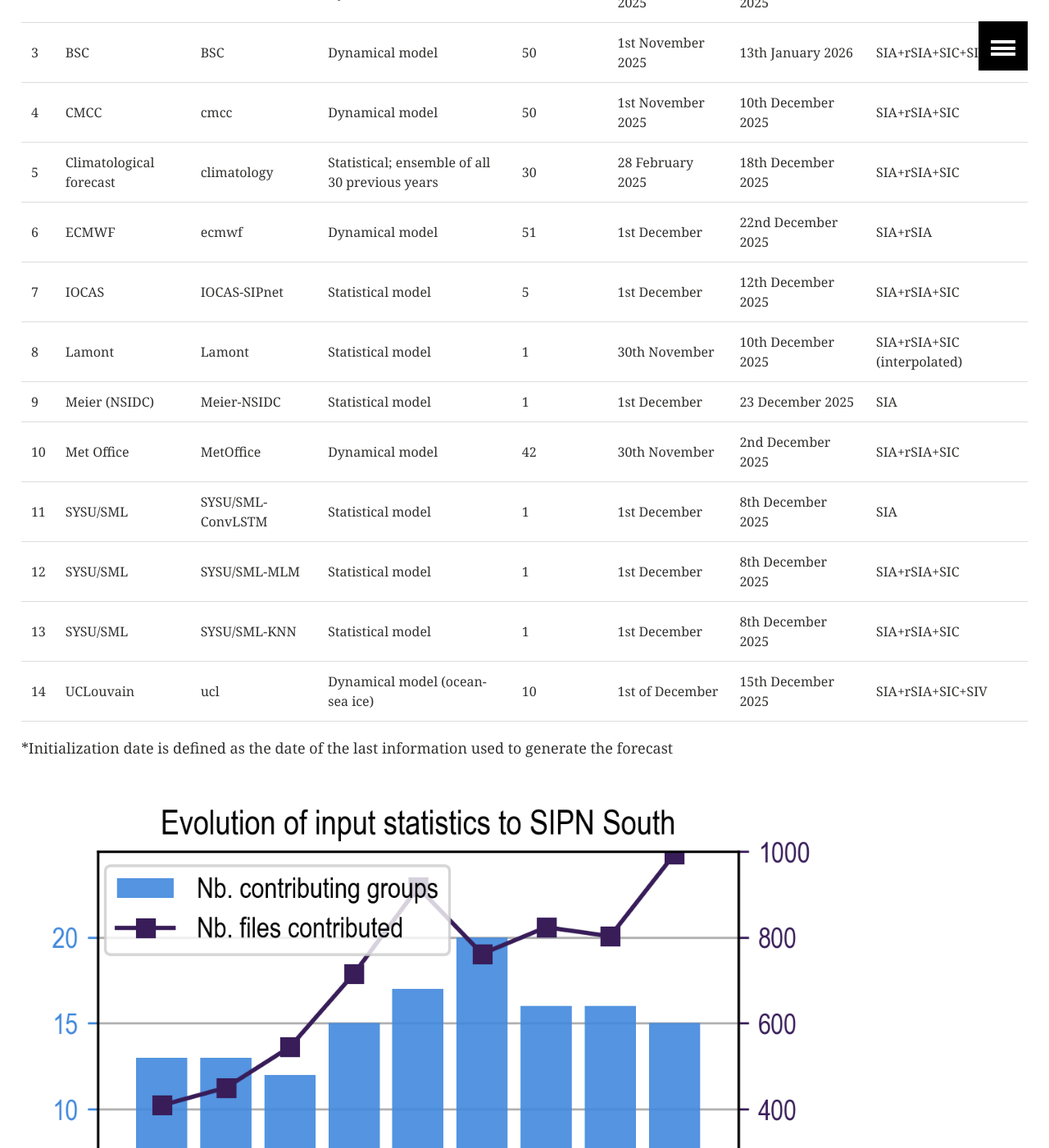
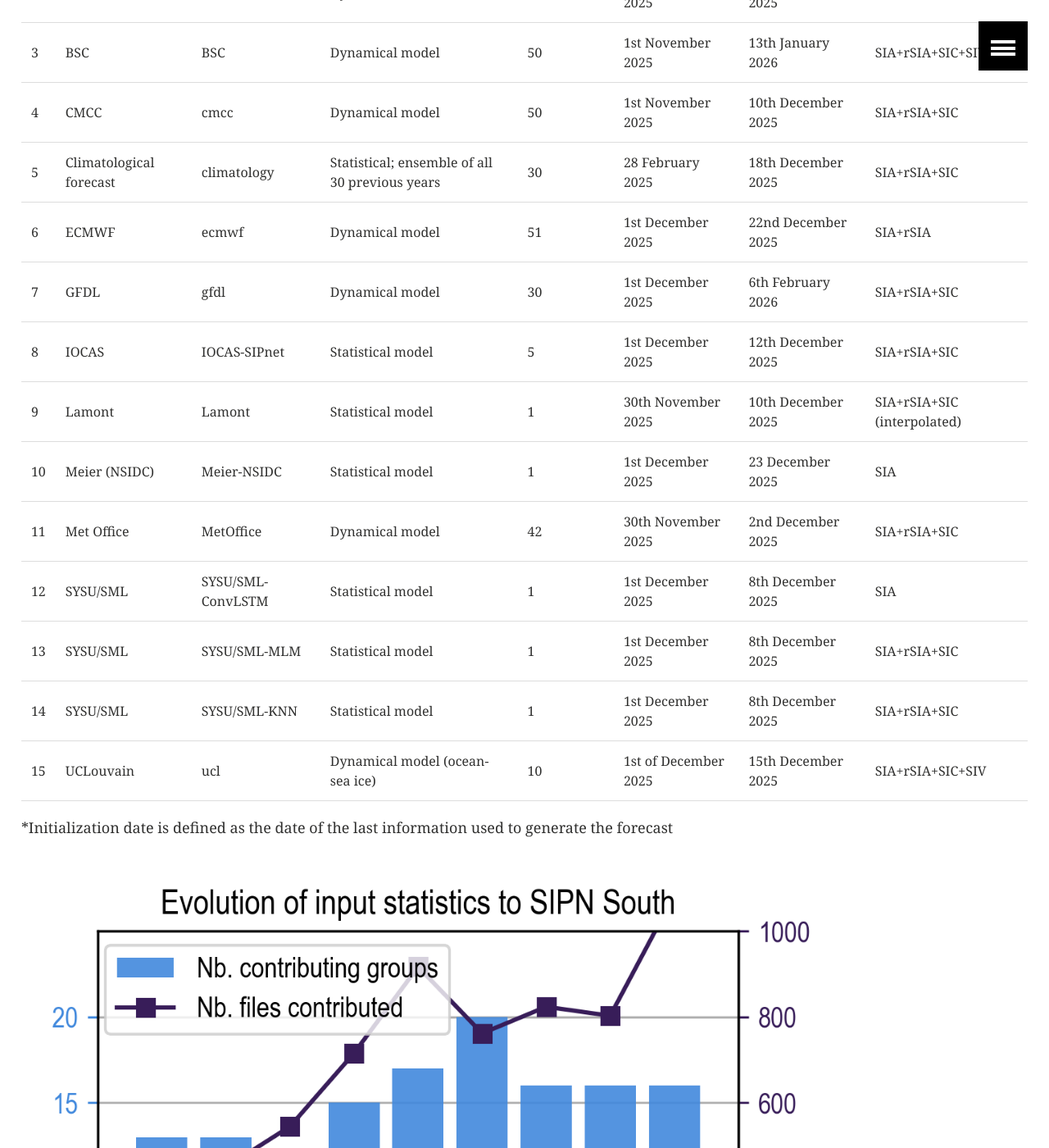
Before and after one commit to fmassonn/sipn-south.github.io, a Jekyll site: the page built from analyses.md, in a window 1280 px wide and 1400 px high, scrolled down 657 px. Shown: the whole window at 82% size. Built offline with Jekyll 4.4.1, drawn with Linux system fonts in a browser that asks for light colours; our own code applies the rules of GitHub Pages for plain Markdown files; some of the changed text lies outside the part shown.

Commit message:
update gfdl

```diff
--- a/analyses.md
+++ b/analyses.md
@@ -8,22 +8,23 @@ Due to the cessation of the production of the OSI-401-b product, the analyses fr
 
 We warmly thank the following groups for contributing a forecast this year:
 
-| # | Contributor name | Short name (in figures) | Forecasting method              | Ensemble size  | Initialization date* | Forecast submission date   | Diagnostics provided        |
+| # | Contributor name | Short name (in figures) | Forecasting method              | Ensemble size  | Initialization date* | Forecast reception date   | Diagnostics provided        |
 |---|------------------|-------------------------|---------------------------------|----------------|---------------------|-----------------------------|-----------------------------|
 | 1 | AWI              | AWI-CPS                 | Dynamical model                 | 30             | 30th November 2025  |  10th December 2025         | SIA+rSIA+SIC+SIV            |
 | 2 | BCCR             | BCCR                    | Dynamical model                 | 60             | 1st December 2025   |  22nd December 2025         | SIA+rSIA                    |
 | 3 | BSC              | BSC                     | Dynamical model                 | 50             | 1st November 2025   |  13th January 2026          | SIA+rSIA+SIC+SIV            |
 | 4 | CMCC             | cmcc                    | Dynamical model                 | 50             | 1st  November 2025  |  10th December 2025         | SIA+rSIA+SIC                |
 | 5 | Climatological forecast | climatology      | Statistical; ensemble of all 30 previous years | 30 | 28 February 2025 |  18th December 2025         | SIA+rSIA+SIC                |
-| 6 | ECMWF            | ecmwf                   | Dynamical model                 | 51             | 1st December        |  22nd December 2025         | SIA+rSIA                    |
-| 7 | IOCAS            | IOCAS-SIPnet            | Statistical model               | 5              | 1st  December       |  12th December 2025         | SIA+rSIA+SIC                |
-| 8 | Lamont           | Lamont                  | Statistical model               | 1              | 30th November       |  10th December 2025         | SIA+rSIA+SIC (interpolated) |
-| 9 | Meier (NSIDC)    | Meier-NSIDC             | Statistical model               | 1              | 1st  December       |  23 December 2025           | SIA                         |
-| 10 | Met Office       | MetOffice               | Dynamical model                 | 42             | 30th November       |  2nd December 2025          | SIA+rSIA+SIC                |
-| 11| SYSU/SML         | SYSU/SML-ConvLSTM       | Statistical model               | 1              | 1st  December       |  8th December 2025          | SIA                         |
-| 12| SYSU/SML         | SYSU/SML-MLM            | Statistical model               | 1              | 1st  December       |  8th December 2025          | SIA+rSIA+SIC                |
-| 13| SYSU/SML         | SYSU/SML-KNN            | Statistical model               | 1              | 1st  December       |  8th December 2025          | SIA+rSIA+SIC                |
-| 14| UCLouvain        | ucl                     | Dynamical model (ocean-sea ice) | 10             | 1st of December     |  15th December 2025         | SIA+rSIA+SIC+SIV            |
+| 6 | ECMWF            | ecmwf                   | Dynamical model                 | 51             | 1st December 2025   |  22nd December 2025         | SIA+rSIA                    |
+| 7 | GFDL             | gfdl                    | Dynamical model                 | 30             | 1st December 2025   |  6th February 2026          | SIA+rSIA+SIC                |
+| 8 | IOCAS            | IOCAS-SIPnet            | Statistical model               | 5              | 1st  December 2025  |  12th December 2025         | SIA+rSIA+SIC                |
+| 9 | Lamont           | Lamont                  | Statistical model               | 1              | 30th November 2025  |  10th December 2025         | SIA+rSIA+SIC (interpolated) |
+| 10 | Meier (NSIDC)    | Meier-NSIDC             | Statistical model               | 1              | 1st  December 2025  |  23 December 2025           | SIA                         |
+| 11 | Met Office       | MetOffice               | Dynamical model                 | 42             | 30th November 2025 |  2nd December 2025          | SIA+rSIA+SIC                |
+| 12| SYSU/SML         | SYSU/SML-ConvLSTM       | Statistical model               | 1              | 1st  December 2025  |  8th December 2025          | SIA                         |
+| 13| SYSU/SML         | SYSU/SML-MLM            | Statistical model               | 1              | 1st  December 2025  |  8th December 2025          | SIA+rSIA+SIC                |
+| 14| SYSU/SML         | SYSU/SML-KNN            | Statistical model               | 1              | 1st  December 2025  |  8th December 2025          | SIA+rSIA+SIC                |
+| 15| UCLouvain        | ucl                     | Dynamical model (ocean-sea ice) | 10             | 1st of December 2025|  15th December 2025         | SIA+rSIA+SIC+SIV            |
 
 *Initialization date is defined as the date of the last information used to generate the forecast
 
```
Also changed, not shown: pics/2025-2026/fig1.png, pics/2025-2026/fig2.png, pics/2025-2026/fig2_paper.png, 1 other file.
